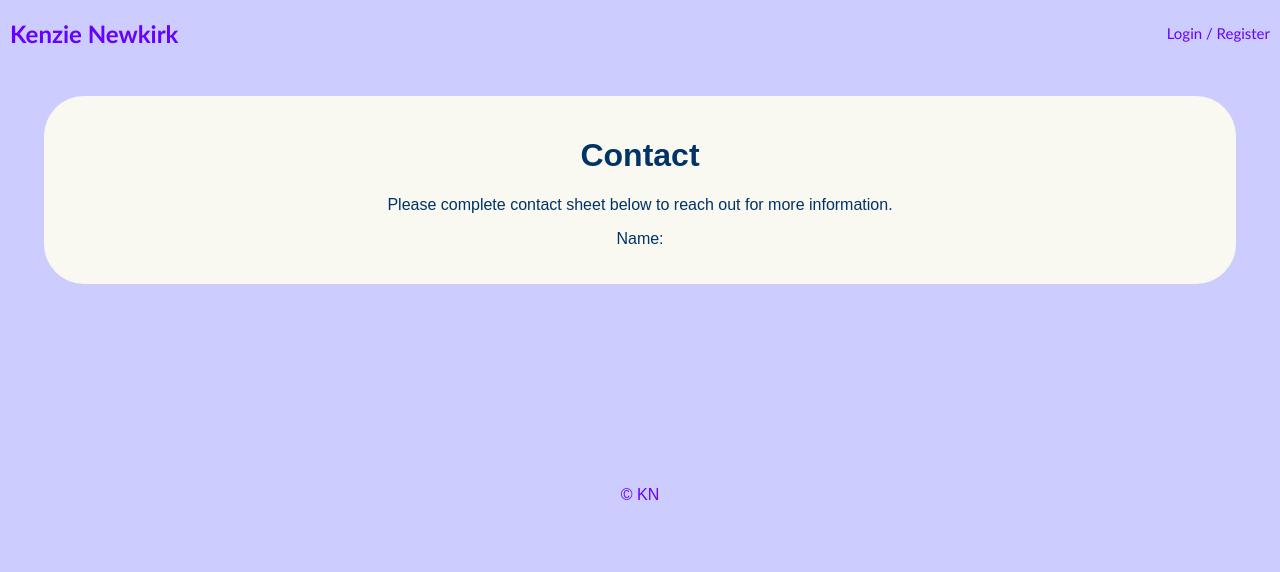
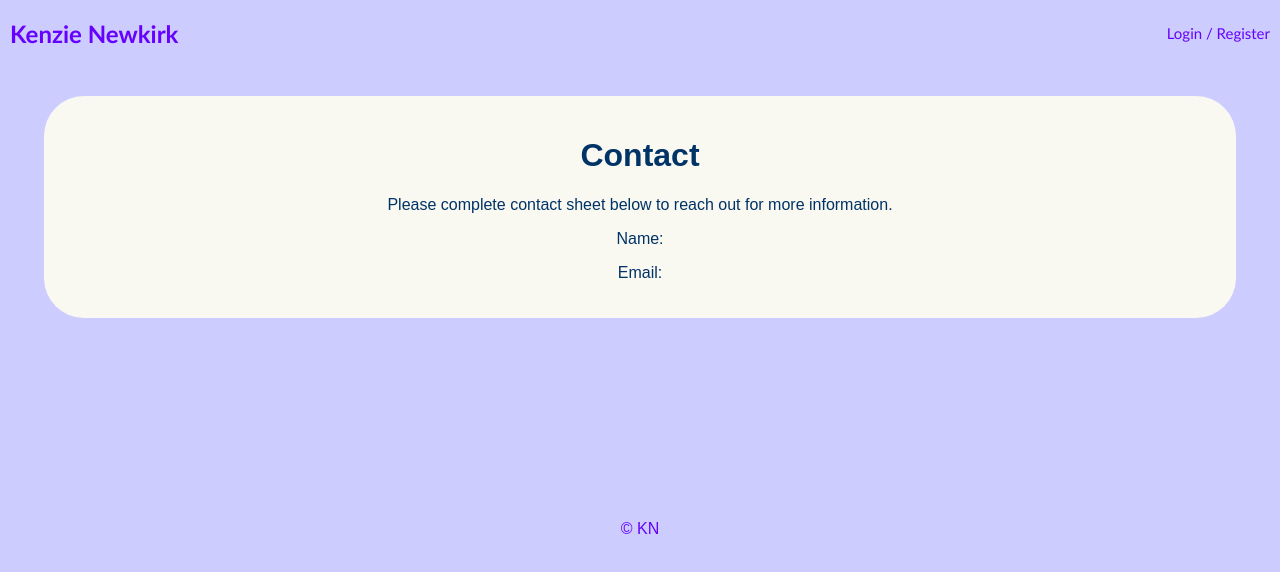
Before and after one commit to mackenzienewkirk/blog, a React (Create React App) app: page /#/about in a window 1280 px wide. Shown: the top 572 px of the page. Built offline with nearby package versions, Linux system fonts and the light colour scheme; no server answers.

Commit message:
adding email input line

```diff
--- a/src/components/AboutPage/AboutPage.jsx
+++ b/src/components/AboutPage/AboutPage.jsx
@@ -13,7 +13,7 @@ function AboutPage() {
         <p>Please complete contact sheet below to reach out for more information.</p>
         <div>
           <p>Name:</p>
-
+          <p>Email:</p>
         </div>
 
       </div>
```
